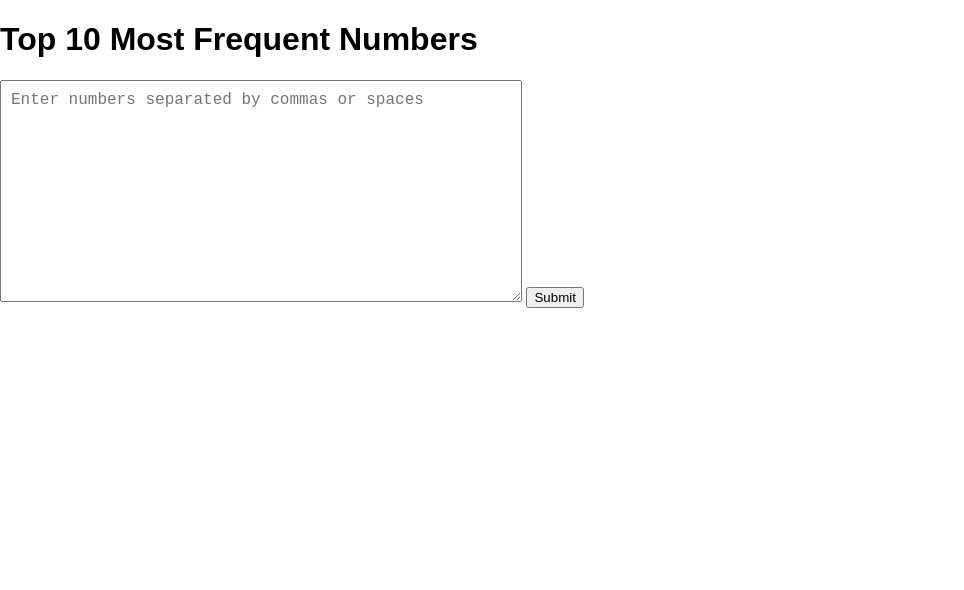
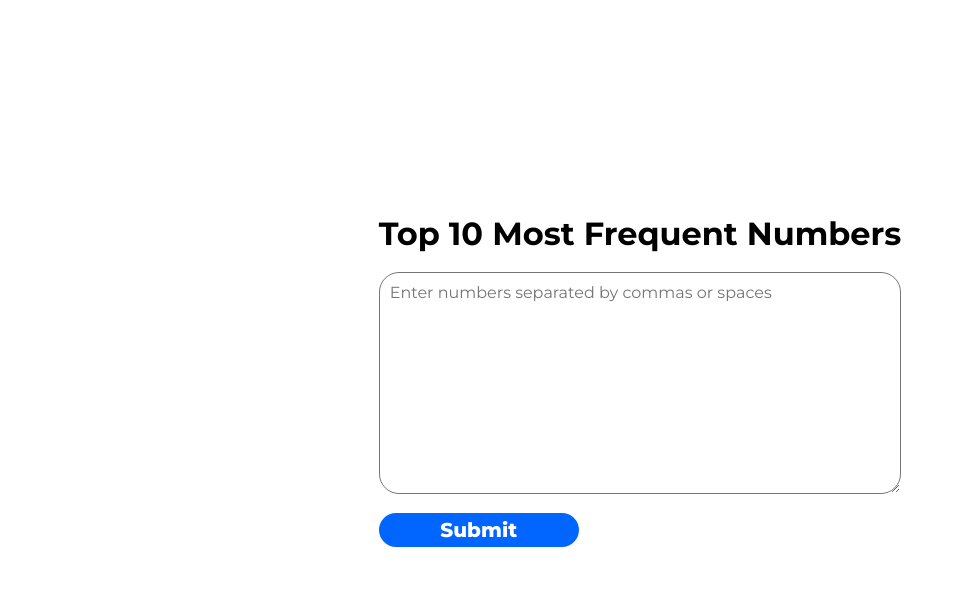
Before and after one commit to wdavyviana/top10-most-frequent-numbers, a plain HTML site: page index.html in a window 1280 px wide. Shown: the whole page, without its empty margins (0-964 px from the left). Drawn offline with Linux system fonts and the light colour scheme.

Commit message:
update de style

```diff
--- a/index.html
+++ b/index.html
@@ -3,12 +3,17 @@
 <head>
   <title>Top 10 Most Frequent Numbers</title>
   <link rel="stylesheet" href="style.css">
+  <link rel="preconnect" href="https://fonts.googleapis.com">
+  <link rel="preconnect" href="https://fonts.gstatic.com" crossorigin>
+  <link href="https://fonts.googleapis.com/css2?family=Montserrat:ital,wght@0,100..900;1,100..900&display=swap" rel="stylesheet">
 </head>
 <body>
-  <h1>Top 10 Most Frequent Numbers</h1>
-  <textarea id="input" placeholder="Enter numbers separated by commas or spaces"></textarea>
+<div class="conteiner">
+  <h1>Top 10 Most Frequent Numbers</h1><br>
+  <textarea id="input" placeholder="Enter numbers separated by commas or spaces"></textarea><br>
   <button id="submit">Submit</button>
   <div id="result"></div>
+</div>
 
   <script src="index.js"></script>
 </body>
--- a/style.css
+++ b/style.css
@@ -1,17 +1,44 @@
+
+*{
+  margin:0;
+  padding: 0;
+  font-family: "Montserrat", sans-serif;
+}
+
 body {
-    font-family: Arial, sans-serif;
-    display: block;
+
+    color:#000;
+    height: 100vh;
     justify-content: center;
-    align-items: center;
-    margin: 0 auto;
+    margin: auto;
+    display: flex;
 
   }
+.conteiner{
+  justify-content: center;
+  align-items: center;
+  margin: auto;
+
+}
   #input {
     width: 500px;
     height: 200px;
     padding: 10px;
     font-size: 16px;
+    border-radius: 20px;
   }
   #result {
     padding: 20px;
   }
+#submit{
+  font-weight: 800;
+  font-size: 20px;
+  padding: 5px 20px;
+  width: 200px;
+  border-radius: 20px;
+  background-color: #0066ff;
+  color: #fff;
+  border: none;
+  margin-top: 15px;
+
+}
```
